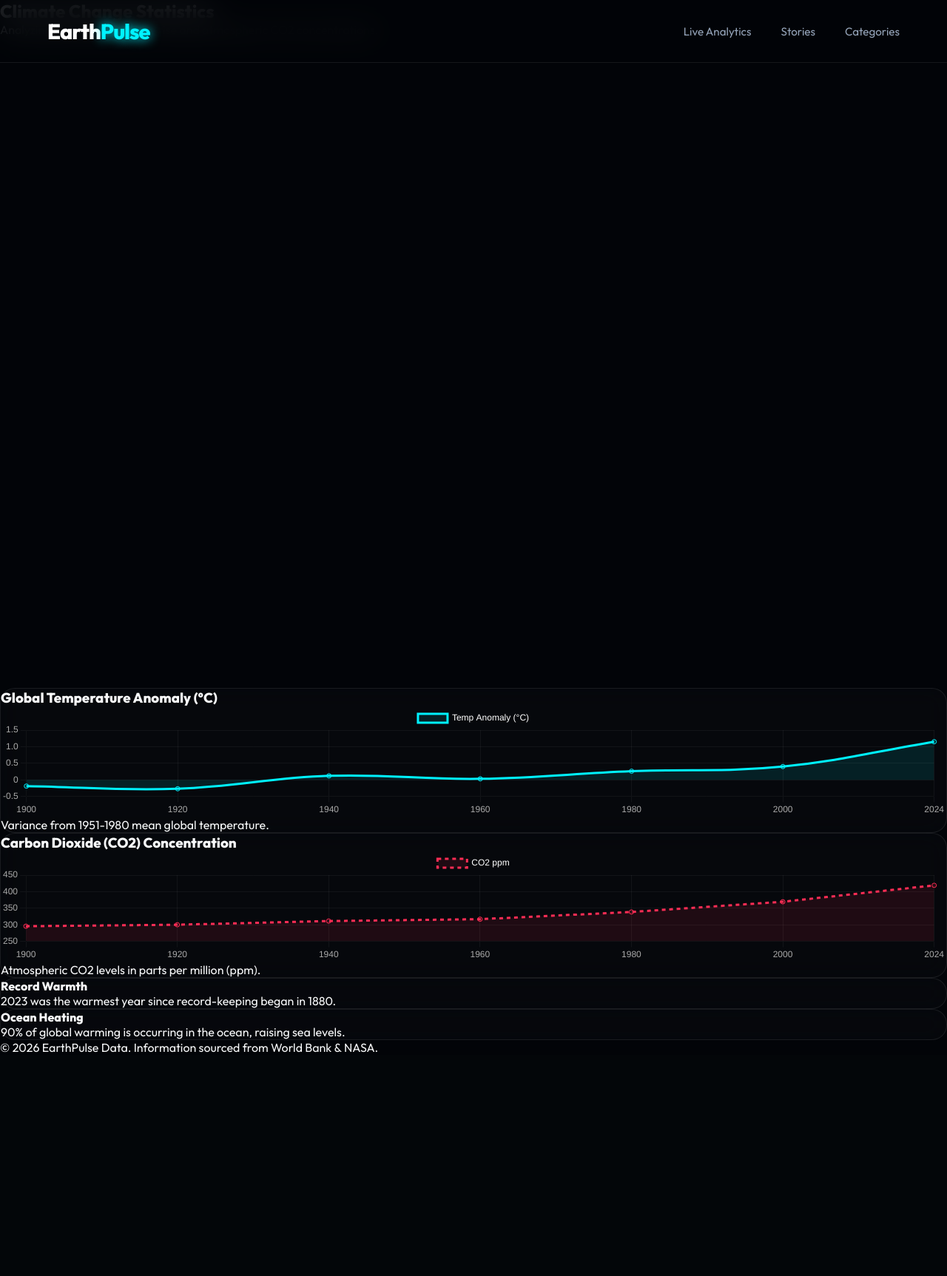
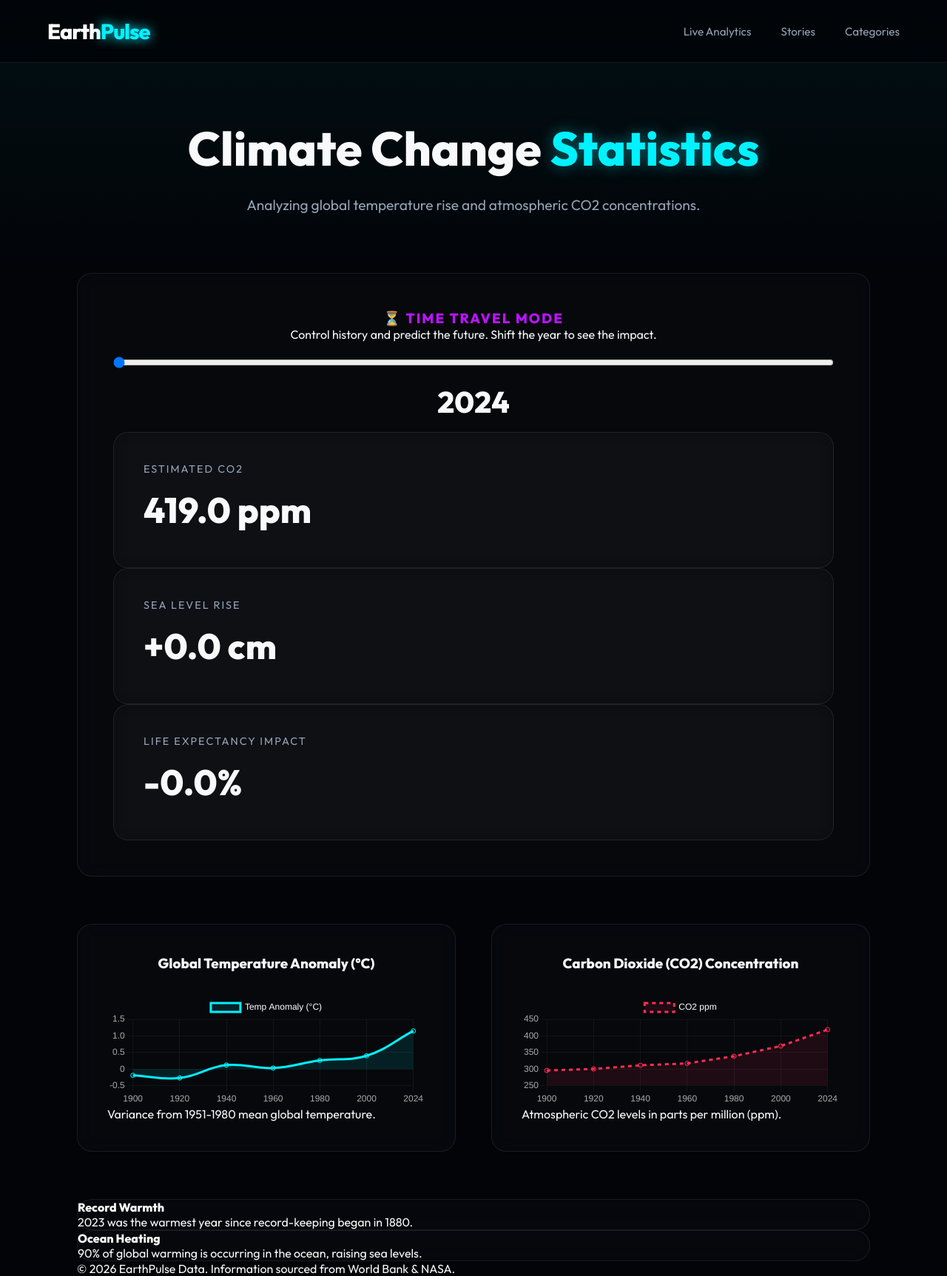
Before and after one commit to snehajavadev/weatherapp, a Flask app: page /climate in a window 1280 px wide. Shown: the whole page at 74% size. Before the commit the page ends 1423 px from the top, so only its background shows below. Run offline with Flask 3, Linux system fonts and the light colour scheme.

Commit message:
Fix blank subpages: Restored missing layout CSS classes and optimized script loading

```diff
--- a/static/css/style.css
+++ b/static/css/style.css
@@ -249,6 +249,88 @@ body {
 .reveal { opacity: 0; transform: translateY(50px); transition: all 1s ease; }
 .reveal.active { opacity: 1; transform: translateY(0); }
 
+/* Layout Essentials */
+.container {
+    max-width: 1200px;
+    margin: 0 auto;
+    padding: 0 5%;
+}
+
+.page-header {
+    padding: 10rem 5% 5rem;
+    text-align: center;
+    background: linear-gradient(to bottom, rgba(0, 242, 255, 0.05), transparent);
+}
+
+.page-header h1 {
+    font-size: clamp(2rem, 5vw, 4rem);
+    margin-bottom: 1.5rem;
+    font-weight: 900;
+}
+
+.page-header h1 span {
+    color: var(--accent-neon-blue);
+    text-shadow: 0 0 20px rgba(0, 242, 255, 0.4);
+}
+
+.page-header p {
+    color: var(--text-secondary);
+    font-size: 1.2rem;
+    max-width: 700px;
+    margin: 0 auto;
+}
+
+.stats-row {
+    display: grid;
+    grid-template-columns: repeat(auto-fit, minmax(400px, 1fr));
+    gap: 3rem;
+    margin: 4rem 0;
+}
+
+.chart-box {
+    background: var(--glass-bg);
+    border: 1px solid var(--glass-border);
+    backdrop-filter: blur(15px);
+    border-radius: 24px;
+    padding: 2.5rem;
+    transition: border-color 0.3s ease;
+}
+
+.chart-box:hover {
+    border-color: var(--accent-neon-blue);
+}
+
+.chart-box h3 {
+    margin-bottom: 2rem;
+    font-weight: 700;
+    text-align: center;
+}
+
+.counter-card {
+    padding: 2.5rem;
+    text-align: center;
+    border-radius: 24px;
+}
+
+.counter-label {
+    text-transform: uppercase;
+    font-size: 0.8rem;
+    letter-spacing: 2px;
+    color: var(--text-secondary);
+    margin-bottom: 1rem;
+}
+
+.counter-value {
+    font-size: 2.5rem;
+    font-weight: 800;
+    color: var(--accent-neon-blue);
+}
+
+@media (max-width: 768px) {
+    .stats-row { grid-template-columns: 1fr; }
+    .page-header { padding-top: 8rem; }
+}
+
 /* Glass Component */
 .glass {
     background: var(--glass-bg);
--- a/static/js/script.js
+++ b/static/js/script.js
@@ -4,139 +4,60 @@ document.addEventListener('DOMContentLoaded', () => {
         responsive: true,
         maintainAspectRatio: false,
         plugins: {
-            legend: {
-                labels: {
-                    color: '#ffffff',
-                    font: { family: 'Outfit', size: 14 }
-                }
-            },
-            tooltip: {
-                backgroundColor: 'rgba(5, 7, 10, 0.9)',
-                titleFont: { family: 'Outfit', size: 14 },
-                bodyFont: { family: 'Outfit', size: 14 },
-                cornerRadius: 8,
-                padding: 12
-            }
+            legend: { labels: { color: '#ffffff', font: { family: 'Outfit', size: 12 } } }
         },
         scales: {
-            x: {
-                grid: { color: 'rgba(255, 255, 255, 0.05)' },
-                ticks: { color: '#a0a0a0', font: { family: 'Outfit' } }
-            },
-            y: {
-                grid: { color: 'rgba(255, 255, 255, 0.05)' },
-                ticks: { color: '#a0a0a0', font: { family: 'Outfit' } }
-            }
+            x: { grid: { color: 'rgba(255, 255, 255, 0.05)' }, ticks: { color: '#a0a0a0' } },
+            y: { grid: { color: 'rgba(255, 255, 255, 0.05)' }, ticks: { color: '#a0a0a0' } }
         }
     };
 
-    // Helper function to safe-init charts
-    const initChart = (id, config) => {
+    // Helper to init charts only if element exists
+    const safeChart = (id, type, labels, dataArr, label, color) => {
         const el = document.getElementById(id);
-        if (el) return new Chart(el.getContext('2d'), config);
-        return null;
-    };
-
-    // 1. Climate Change Chart
-    initChart('climateChart', {
-        type: 'line',
+        if (!el) return;
+        new Chart(el.getContext('2d'), {
+            type: type,
             data: {
-            labels: ['1960', '1970', '1980', '1990', '2000', '2010', '2020', '2024'],
+                labels: labels,
                 datasets: [{
-                label: 'Temperature Anomaly (°C)',
-                data: [0.03, 0.02, 0.26, 0.45, 0.40, 0.72, 1.02, 1.15],
-                borderColor: '#00f2ff',
-                backgroundColor: 'rgba(0, 242, 255, 0.1)',
-                fill: true,
-                tension: 0.4,
-                borderWidth: 3,
-                pointBackgroundColor: '#00f2ff'
+                    label: label,
+                    data: dataArr,
+                    borderColor: color,
+                    backgroundColor: color.replace('1)', '0.1)'),
+                    fill: type === 'line',
+                    tension: 0.4
                 }]
             },
             options: chartOptions
         });
+    };
 
-    // 2. Air Pollution Chart
-    initChart('pollutionChart', {
-        type: 'bar',
-        data: {
-            labels: ['India', 'China', 'Egypt', 'Mexico', 'Indonesia', 'UK', 'USA'],
-            datasets: [{
-                label: 'Avg Daily AQI (PM2.5)',
-                data: [185, 142, 110, 95, 88, 35, 28],
-                backgroundColor: ['#ff2d55', '#ff2d55', '#ff9f40', '#ff9f40', '#ffcc00', '#00e396', '#00e396'],
-                borderRadius: 10
-            }]
-        },
-        options: {
-            ...chartOptions,
-            plugins: { ...chartOptions.plugins, legend: { display: false } }
+    // Global Reveal Logic
+    const initReveal = () => {
+        const reveals = document.querySelectorAll('.reveal');
+        const observer = new IntersectionObserver((entries) => {
+            entries.forEach(entry => {
+                if (entry.isIntersecting) {
+                    entry.target.classList.add('active');
                 }
             });
+        }, { threshold: 0.1 });
 
-    // 3. Poverty Chart
-    initChart('povertyChart', {
-        type: 'line',
-        data: {
-            labels: ['1990', '2000', '2010', '2015', '2019', '2022', '2024'],
-            datasets: [{
-                label: '% Poverty Rate',
-                data: [37.8, 29.1, 15.7, 10.1, 8.4, 9.3, 8.9],
-                borderColor: '#ffcc00',
-                borderWidth: 3,
-                pointRadius: 6,
-                pointBackgroundColor: '#ffcc00'
-            }]
-        },
-        options: chartOptions
+        reveals.forEach(el => observer.observe(el));
+
+        // Immediate check for visible elements
+        reveals.forEach(el => {
+            const rect = el.getBoundingClientRect();
+            if (rect.top < window.innerHeight) el.classList.add('active');
         });
+    };
 
-    // 4. Internet Access Chart
-    initChart('internetChart', {
-        type: 'doughnut',
-        data: {
-            labels: ['N. America', 'Europe', 'East Asia', 'Latin Am.', 'S. Asia', 'Africa'],
-            datasets: [{
-                data: [94, 88, 75, 70, 45, 36],
-                backgroundColor: ['#00f2ff', '#00b8ff', '#0080ff', '#4b00ff', '#9100ff', '#e100ff'],
-                borderWidth: 0
-            }]
-        },
-        options: {
-            ...chartOptions,
-            cutout: '70%',
-            plugins: {
-                ...chartOptions.plugins,
-                legend: { position: 'right', labels: { color: '#ffffff', padding: 20 } }
-            }
+    initReveal();
+
+    // Specific Page Initializations
+    // Climate
+    if (document.getElementById('tempChart')) {
+        // These are handled in the template scripts currently to use backend data
     }
 });
-
-    // Reveal animation
-    const reveals = document.querySelectorAll('.reveal, .data-section');
-    const windowHeight = window.innerHeight;
-
-    function revealSections() {
-        reveals.forEach(reveal => {
-            const elementTop = reveal.getBoundingClientRect().top;
-            if (elementTop < windowHeight - 100) {
-                reveal.classList.add('active');
-                // Support for old transition style
-                reveal.style.opacity = '1';
-                reveal.style.transform = 'translateY(0)';
-            }
-        });
-    }
-
-    // Set initial state for data-sections if not already reveal class
-    document.querySelectorAll('.data-section').forEach(s => {
-        if (!s.classList.contains('reveal')) {
-            s.style.opacity = '0';
-            s.style.transform = 'translateY(50px)';
-            s.style.transition = 'all 1s ease-out';
-        }
-    });
-
-    window.addEventListener('scroll', revealSections);
-    revealSections();
-});
--- a/templates/base.html
+++ b/templates/base.html
@@ -38,8 +38,7 @@
         </div>
     </footer>
 
-    {% block scripts %}
     <script src="{{ url_for('static', filename='js/script.js') }}"></script>
-    {% endblock %}
+    {% block scripts %}{% endblock %}
 </body>
 </html>
```
Also changed, not shown: templates/index.html (+0 -7 lines). Lines whose indentation alone changed are shown as unchanged.
